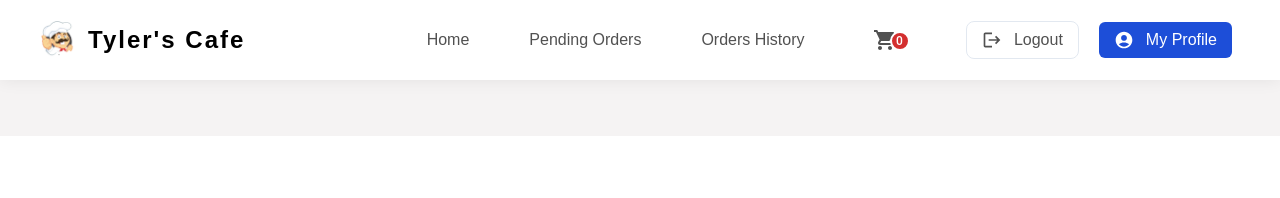
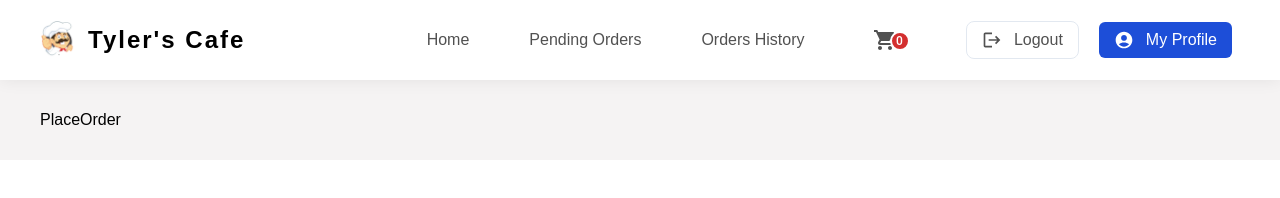
Before and after one commit to AshanSandeep06/Food-Shop-System, a React (Create React App) app in the folder frontend/: page /placeOrder in a window 1280 px wide. Shown: the top 198 px of the page. Built offline with nearby package versions, Linux system fonts and the light colour scheme.

Commit message:
Initialized PlaceOrder Component for place Order

```diff
--- a/frontend/src/components/Customer/Customer.tsx
+++ b/frontend/src/components/Customer/Customer.tsx
@@ -14,13 +14,14 @@ import {
 } from "@mui/material";
 import InboxIcon from "@mui/icons-material/MoveToInbox";
 import MailIcon from "@mui/icons-material/Mail";
+import PlaceOrder from "../../pages/PlaceOrder/PlaceOrder";
 
 const Customer = () => {
-
   return (
     <main className="mt-20 gap-2 w-full py-7 px-10 bg-[#F5F3F3]">
       <Routes>
         <Route path="/home" element={<FoodMenu />}></Route>
+        <Route path="/placeOrder" element={<PlaceOrder />}></Route>
       </Routes>
     </main>
   );
--- /dev/null
+++ b/frontend/src/pages/PlaceOrder/PlaceOrder.tsx
@@ -0,0 +1,9 @@
+import React from 'react'
+
+const PlaceOrder = () => {
+  return (
+    <div>PlaceOrder</div>
+  )
+}
+
+export default PlaceOrder;
--- /dev/null
+++ b/frontend/src/pages/PlaceOrder/index.ts
@@ -0,0 +1 @@
+export { default } from "./PlaceOrder";
```
